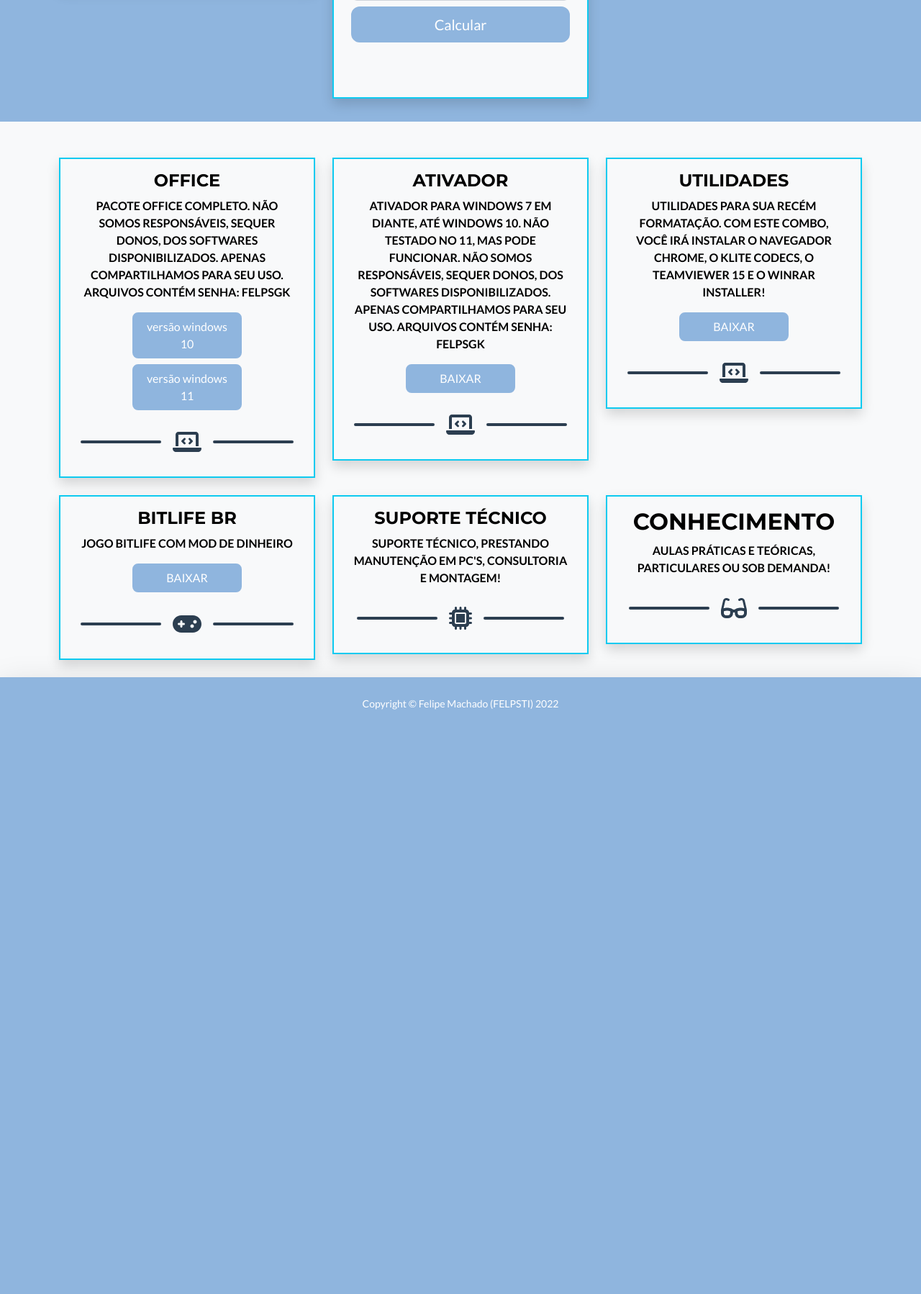
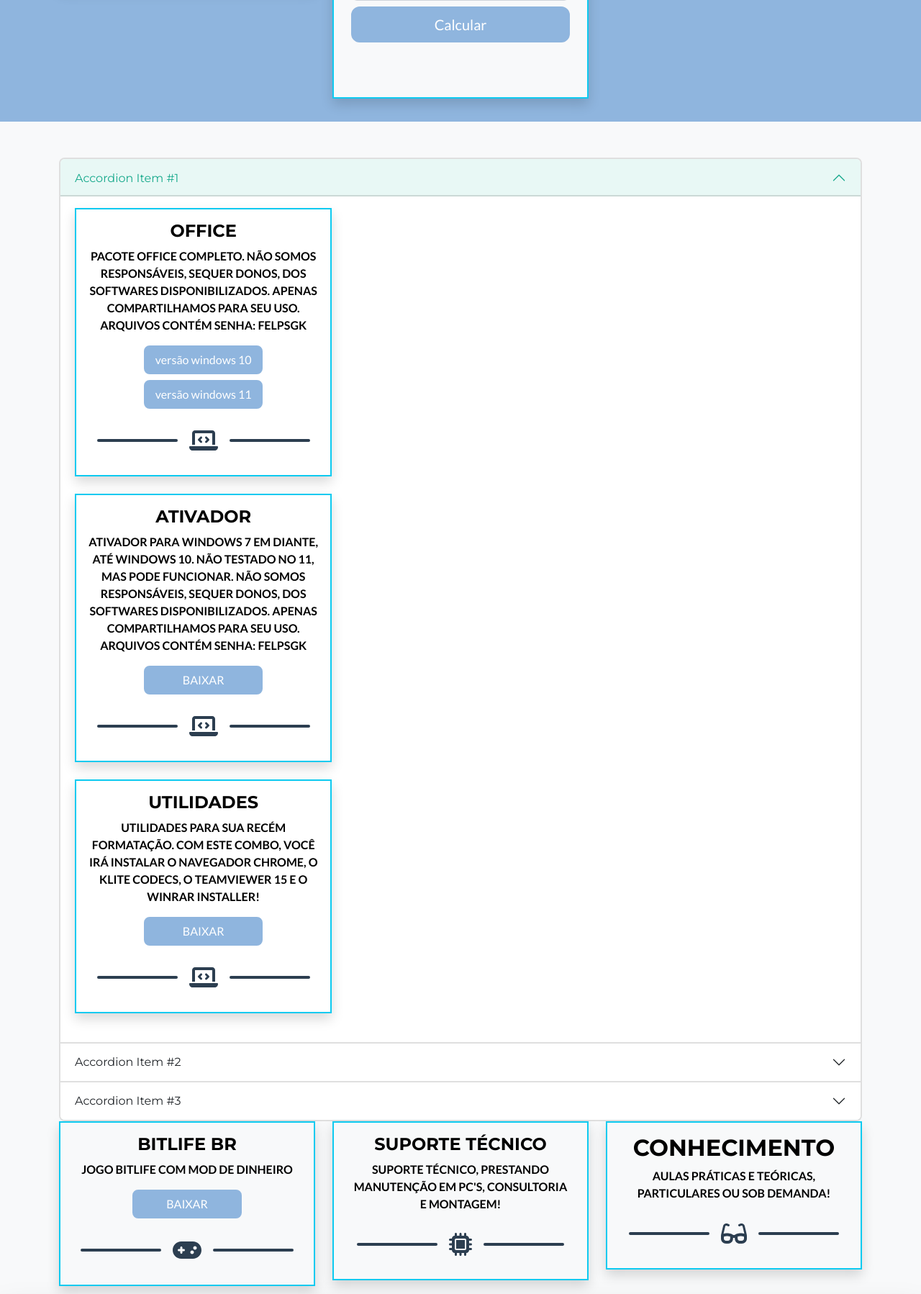
Before and after one commit to felpsgk/felpsti, a PHP site: page / in a window 1280 px wide. Shown: the part 1886-3684 px from the top of the page at 72% size. Before the commit the page ends 2872 px from the top, so only its background shows below. Run offline with PHP 8.4, Linux system fonts and the light colour scheme; some libraries are stand-ins or nearby versions.

Commit message:
teste accordion

```diff
--- a/index.php
+++ b/index.php
@@ -316,7 +316,16 @@
     <!-- Downloads Section-->
     <section class="mt-2 page-section text-black mb-0" id="regra3" style="background-color: var(--bs-gray-100); padding-top: 50px;padding-bottom: 0px;">
         <div class="container">
-            <div class="row">
+            <div class="accordion" id="accordionExample">
+                <!-- accordion Section-->
+                <div class="accordion-item">
+                    <h2 class="accordion-header" id="headingOne">
+                        <button class="accordion-button" type="button" data-bs-toggle="collapse" data-bs-target="#collapseOne" aria-expanded="true" aria-controls="collapseOne">
+                            Accordion Item #1
+                        </button>
+                    </h2>
+                    <div id="collapseOne" class="accordion-collapse collapse show" aria-labelledby="headingOne" data-bs-parent="#accordionExample">
+                        <div class="accordion-body">
                             <div class="col-12 col-sm-12 col-md-12 col-lg-4 col-xl-4 col-xxl-4 mb-4 ">
                                 <div class="shadow container border border-info">
                                     <h2 id="downloads" class="fs-4 text-center text-uppercase pt-3 mb-2">
@@ -369,6 +378,39 @@
                                     </div>
                                 </div>
                             </div>
+                        </div>
+                    </div>
+                </div>
+                <!-- accordion Section-->
+                <div class="accordion-item">
+                    <h2 class="accordion-header" id="headingTwo">
+                        <button class="accordion-button collapsed" type="button" data-bs-toggle="collapse" data-bs-target="#collapseTwo" aria-expanded="false" aria-controls="collapseTwo">
+                            Accordion Item #2
+                        </button>
+                    </h2>
+                    <div id="collapseTwo" class="accordion-collapse collapse" aria-labelledby="headingTwo" data-bs-parent="#accordionExample">
+                        <div class="accordion-body">
+                            <strong>This is the second item's accordion body.</strong> It is hidden by default, until the collapse plugin adds the appropriate classes that we use to style each element. These classes control the overall appearance, as well as the showing and hiding via CSS transitions. You can modify any of this with custom CSS or overriding our default variables. It's also worth noting that just about any HTML can go within the <code>.accordion-body</code>, though the transition does limit overflow.
+                        </div>
+                    </div>
+                </div>
+                <!-- accordion Section-->
+                <div class="accordion-item">
+                    <h2 class="accordion-header" id="headingThree">
+                        <button class="accordion-button collapsed" type="button" data-bs-toggle="collapse" data-bs-target="#collapseThree" aria-expanded="false" aria-controls="collapseThree">
+                            Accordion Item #3
+                        </button>
+                    </h2>
+                    <div id="collapseThree" class="accordion-collapse collapse" aria-labelledby="headingThree" data-bs-parent="#accordionExample">
+                        <div class="accordion-body">
+                            <strong>This is the third item's accordion body.</strong> It is hidden by default, until the collapse plugin adds the appropriate classes that we use to style each element. These classes control the overall appearance, as well as the showing and hiding via CSS transitions. You can modify any of this with custom CSS or overriding our default variables. It's also worth noting that just about any HTML can go within the <code>.accordion-body</code>, though the transition does limit overflow.
+                        </div>
+                    </div>
+                </div>
+            </div>
+
+            <div class="row">
+
                 <div class="col-12 col-sm-12 col-md-12 col-lg-4 col-xl-4 col-xxl-4 mb-4 ">
                     <div class="shadow container border border-info">
                         <h2 id="downloads" class="fs-4 text-center text-uppercase pt-3 mb-2">
```
Lines whose indentation alone changed are shown as unchanged.
